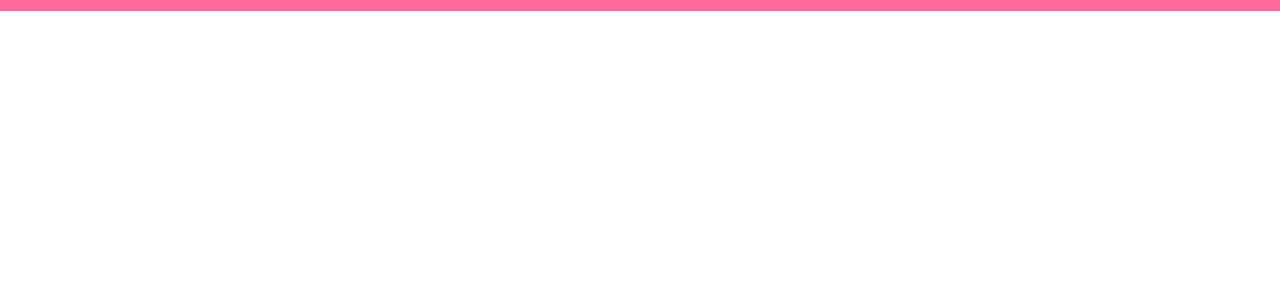
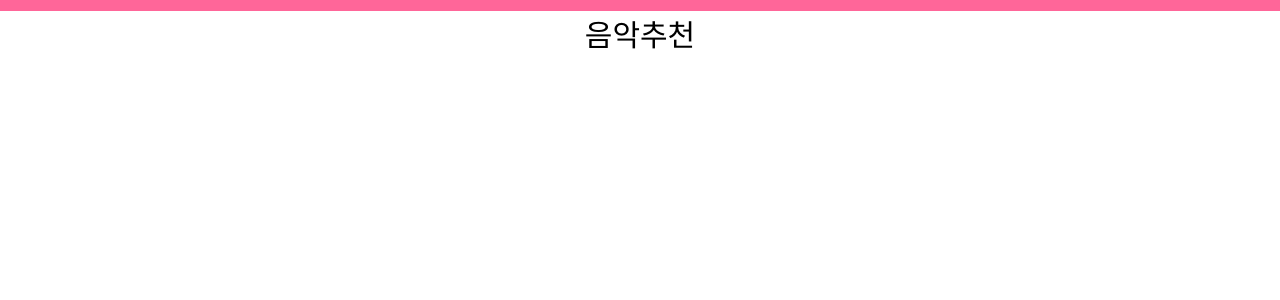
Before and after one commit to Jungsooooooo/music_site_front, a React (Create React App) app: page / in a window 1280 px wide. Shown: the top 300 px of the page. Built offline with nearby package versions, Linux system fonts and the light colour scheme.

Commit message:
메인뷰 설정 진행 중

```diff
--- a/src/css/mainView.css
+++ b/src/css/mainView.css
@@ -2,3 +2,11 @@
   background-color: rgb(255, 102, 153);
   height: 11px;
 }
+
+.mainHeader {
+  height: 50px;
+}
+
+#goToReco {
+  font-size: 30px;
+}
--- a/src/music/main/MainView.js
+++ b/src/music/main/MainView.js
@@ -4,6 +4,9 @@ const MainView = () => {
   return (
     <>
       <div className="topColor"></div>
+      <div className="mainHeader">
+        <a id="goToReco">음악추천</a>
+      </div>
     </>
   );
 };
```
